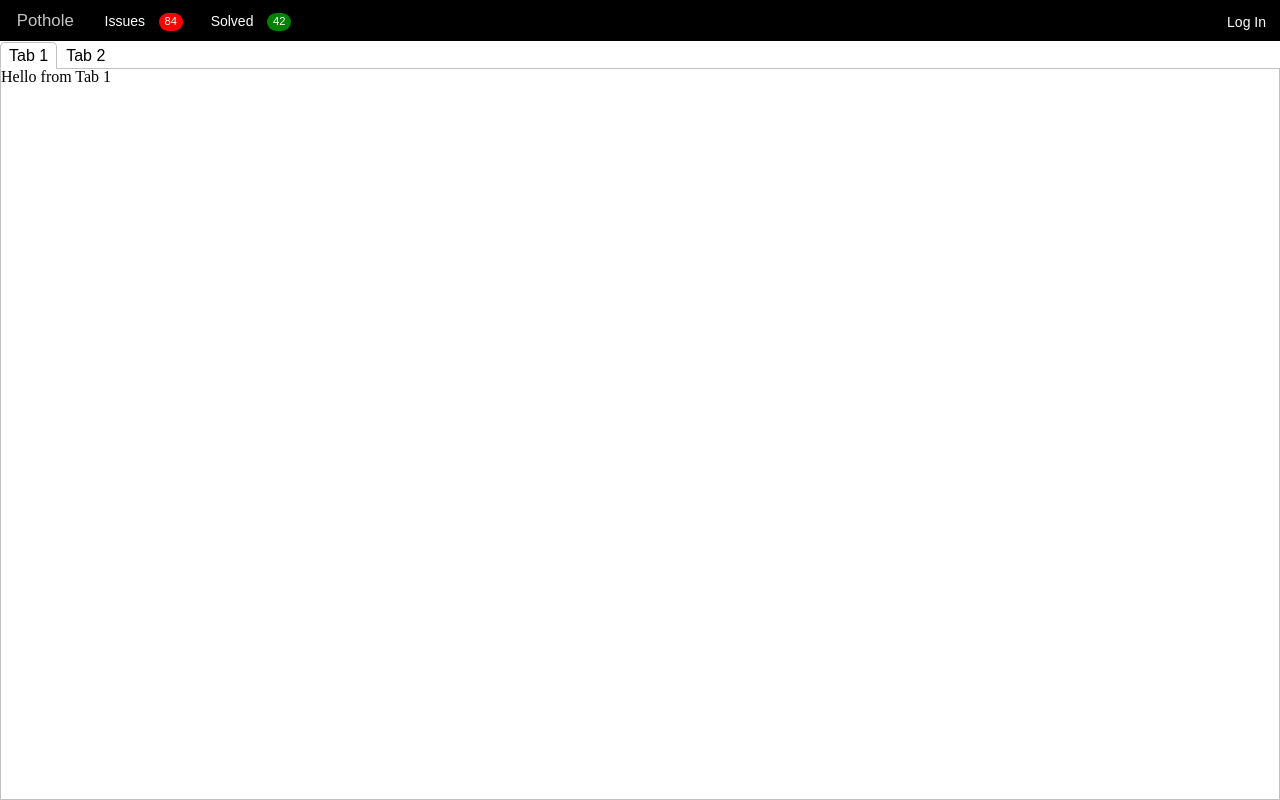
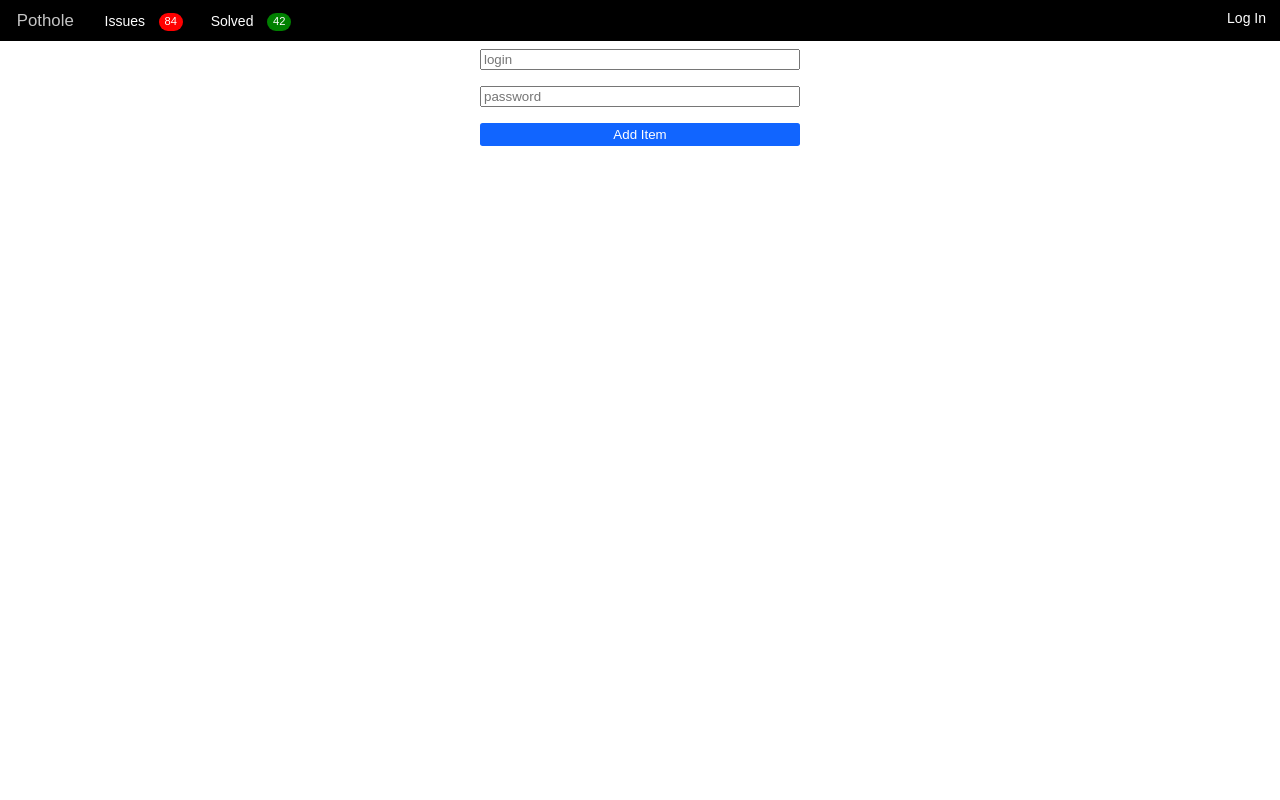
Before and after one commit to kse-advanced-frontend-with-typescript/pothole-ts, a React app: page /add in a window 1280 px wide. Built offline with nearby package versions, Linux system fonts and the light colour scheme.

Commit message:
add basic pages

```diff
--- a/package.json
+++ b/package.json
@@ -25,6 +25,7 @@
     "dotenv": "^16.4.7",
     "react": "^19.0.0",
     "react-dom": "^19.0.0",
+    "react-router": "^7.4.0",
     "ts-loader": "^9.5.2"
   },
   "devDependencies": {
--- a/src/App.tsx
+++ b/src/App.tsx
@@ -1,37 +1,38 @@
 import React from 'react';
+import {Link, Route, Routes} from 'react-router';
+import {IndexPage} from './Pages/IndexPage/IndexPage';
 import styles from './main.css';
 import {Header, HeaderLeft, HeaderRight} from './Components/Header/Header';
 import {Logo} from './Components/Logo/Logo';
 import {IssueCounter} from './Components/IssueCounter/IssueCounter';
 import {Login} from './Components/Login/Login';
-import {Tabs} from './Components/Tabs/Tabs';
+import {LoginPage} from './Pages/loginPage/loginPage';
+import {AddItemPage} from './Pages/addItemPage/AddItemPage';
 
 export const App: React.FC = () => {
 
-    return <div className={styles.wrapper}>
+    return <>
+        <div className={styles.wrapper}>
             <header className={styles.header}>
                 <Header>
                     <HeaderLeft>
-                    <Logo />
-                    <IssueCounter counter={84} title='Issues' kind='issue' isActive={false} />
-                    <IssueCounter counter={42} title='Solved' kind='solved' isActive={false} />
+                        <Link to={'/'}><Logo/></Link>
+                        <IssueCounter counter={84} title='Issues' kind='issue' isActive={false}/>
+                        <IssueCounter counter={42} title='Solved' kind='solved' isActive={false}/>
                     </HeaderLeft>
                     <HeaderRight>
-                    <Login isLogged={false} />
+                        <Link to={'/login'}><Login isLogged={false}/></Link>
                     </HeaderRight>
                 </Header>
             </header>
             <div className={styles.content}>
-            <Tabs activeTabIndex={0} tabs={[
-                {
-                    title: 'Tab 1',
-                    content: <p>Hello from Tab 1</p>
-                },
-                {
-                    title: 'Tab 2',
-                    content: <p>Hello from Tab 2</p>
-                }
-            ]}></Tabs>
+                <Routes>
+                    <Route index element={<IndexPage/>}/>
+                    <Route path="login" element={<LoginPage />}/>
+                    <Route path="add" element={<AddItemPage />}/>
+                </Routes>
             </div>
-    </div>;
+        </div>
+    </>
+        ;
 };
--- a/src/Components/Button/Button.tsx
+++ b/src/Components/Button/Button.tsx
@@ -4,13 +4,13 @@ import classNames from 'classnames';
 
 type ButtonType = {
     layout: 'fitContent' | 'fillAll'
-    content: React.ReactNode
-    onClick: () => void
+    children: React.ReactNode
+    onClick?: () => void
 }
 
-export const Button: React.FC<ButtonType> = ({content, layout, onClick}) => {
+export const Button: React.FC<ButtonType> = ({children, layout, onClick}) => {
     return <button className={classNames(styles.button, {
         [styles.buttonFit]: layout === 'fitContent',
         [styles.buttonFillAll]: layout === 'fillAll'
-    })} onClick={() => onClick()}>{content}</button>;
+    })} onClick={onClick}>{children}</button>;
 };
--- a/src/Components/Button/styles.css
+++ b/src/Components/Button/styles.css
@@ -16,4 +16,5 @@
 
 .buttonFillAll {
     background-color: #1165ff;
+    width: 100%;
 }
--- /dev/null
+++ b/src/Pages/IndexPage/IndexPage.tsx
@@ -0,0 +1,17 @@
+import {Tabs} from '../../Components/Tabs/Tabs';
+import React from 'react';
+
+export const IndexPage: React.FC = () => {
+    return <div>
+        <Tabs activeTabIndex={0} tabs={[
+            {
+                title: 'Tab 1',
+                content: <p>Hello from Tab 1</p>
+            },
+            {
+                title: 'Tab 2',
+                content: <p>Hello from Tab 2</p>
+            }
+        ]}></Tabs>
+    </div>;
+};
--- /dev/null
+++ b/src/Pages/addItemPage/AddItemPage.tsx
@@ -0,0 +1,24 @@
+import {Button} from '../../Components/Button/Button';
+import styles from './style.css';
+
+export const AddItemPage: React.FC = () => {
+    const onLoginSubmit: React.FormEventHandler = (e) => {
+        e.preventDefault();
+        alert('on login click');
+    };
+
+    return <form onSubmit={onLoginSubmit} className={styles.form}>
+            <div className={styles.row}>
+                <input  className={styles.input} type="text" placeholder='login' />
+            </div>
+
+            <div  className={styles.row}>
+                <input  className={styles.input} type="pasword"  placeholder='password'/>
+            </div>
+
+            <div className={styles.row}>
+                <Button layout='fillAll'>Add Item</Button>
+            </div>
+
+        </form>;
+};
--- /dev/null
+++ b/src/Pages/addItemPage/style.css
@@ -0,0 +1,18 @@
+.form {
+    margin: 0 auto;
+    max-width: 400px;
+    display: flex;
+    flex-direction: column;
+    align-items: center;
+}
+
+.row {
+    width: 80%;
+    margin: 0 auto;
+    padding: 2%;
+}
+
+.input {
+    width: 100%;
+    box-sizing: border-box;
+}
--- /dev/null
+++ b/src/Pages/loginPage/loginPage.tsx
@@ -0,0 +1,24 @@
+import {Button} from '../../Components/Button/Button';
+import styles from './style.css';
+
+export const LoginPage: React.FC = () => {
+    const onLoginSubmit: React.FormEventHandler = (e) => {
+        e.preventDefault();
+        alert('on login click');
+    };
+
+    return <form onSubmit={onLoginSubmit} className={styles.form}>
+            <div className={styles.row}>
+                <input  className={styles.input} type="text" placeholder='login' />
+            </div>
+
+            <div  className={styles.row}>
+                <input  className={styles.input} type="pasword"  placeholder='password'/>
+            </div>
+
+            <div className={styles.row}>
+                <Button layout='fillAll'>Log In</Button>
+            </div>
+
+        </form>;
+};
--- /dev/null
+++ b/src/Pages/loginPage/style.css
@@ -0,0 +1,18 @@
+.form {
+    margin: 0 auto;
+    max-width: 400px;
+    display: flex;
+    flex-direction: column;
+    align-items: center;
+}
+
+.row {
+    width: 80%;
+    margin: 0 auto;
+    padding: 2%;
+}
+
+.input {
+    width: 100%;
+    box-sizing: border-box;
+}
--- a/src/index.tsx
+++ b/src/index.tsx
@@ -1,6 +1,7 @@
 import React from 'react';
 import ReactDOM, {Container} from 'react-dom/client';
 import {App} from './App';
+import {BrowserRouter} from 'react-router';
 
 
 const root = ReactDOM.createRoot(
@@ -8,6 +9,6 @@ const root = ReactDOM.createRoot(
 );
 
 
-root.render(<App />);
+root.render(<BrowserRouter><App /></BrowserRouter>);
 export {schemaErrorToError} from './modules/clients/schemaErrorToError';
 export {convertToType} from './modules/clients/convertToType';
```
Also changed, not shown: 2 other files (tests, documents, lock files or other folders). Lines whose indentation alone changed are shown as unchanged.
